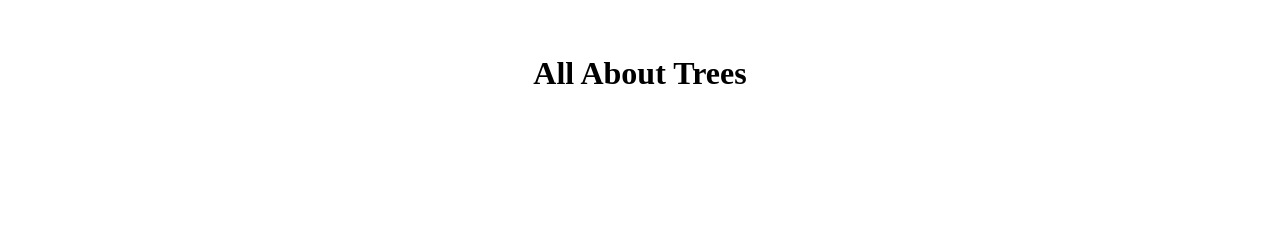
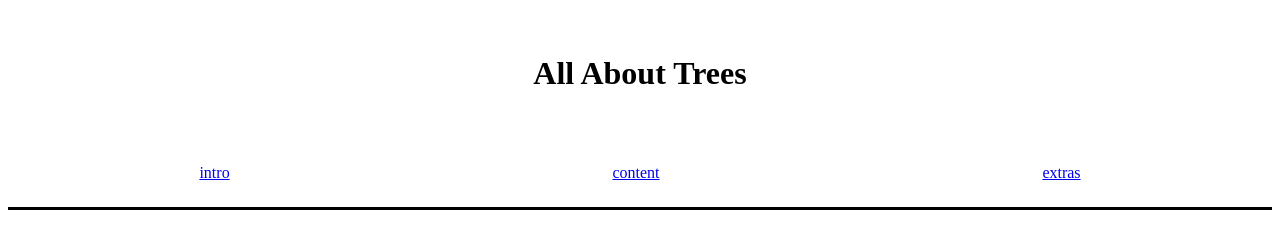
Before and after one commit to BF-FrontEnd-class/agile-development-group4-all-about-trees, a website: page index.html in a window 1280 px wide. Drawn offline with Linux system fonts and the light colour scheme.

Commit message:
add navigation-bar

```diff
--- a/index.html
+++ b/index.html
@@ -12,5 +12,12 @@
     <header class="centered-items">
       <h1>All About Trees</h1>
     </header>
+    <nav class="bottom-divider">
+      <div class="spaced-items">
+        <a href="#summary-info">intro</a>
+        <a href="#main-info">content</a>
+        <a href="#extra-info">extras</a>
+      </div>
+    </nav>
   </body>
 </html>
--- a/styles/something.css
+++ b/styles/something.css
@@ -10,3 +10,18 @@ body {
   padding-top: 2%;
   padding-bottom: 2%;
 }
+
+/* navigation bar */
+
+.bottom-divider {
+  border-style: none none solid none;
+}
+
+.spaced-items {
+  display: flex;
+  flex-direction: row;
+  align-content: center;
+  justify-content: space-around;
+  padding-top: 2%;
+  padding-bottom: 2%;
+}
```
